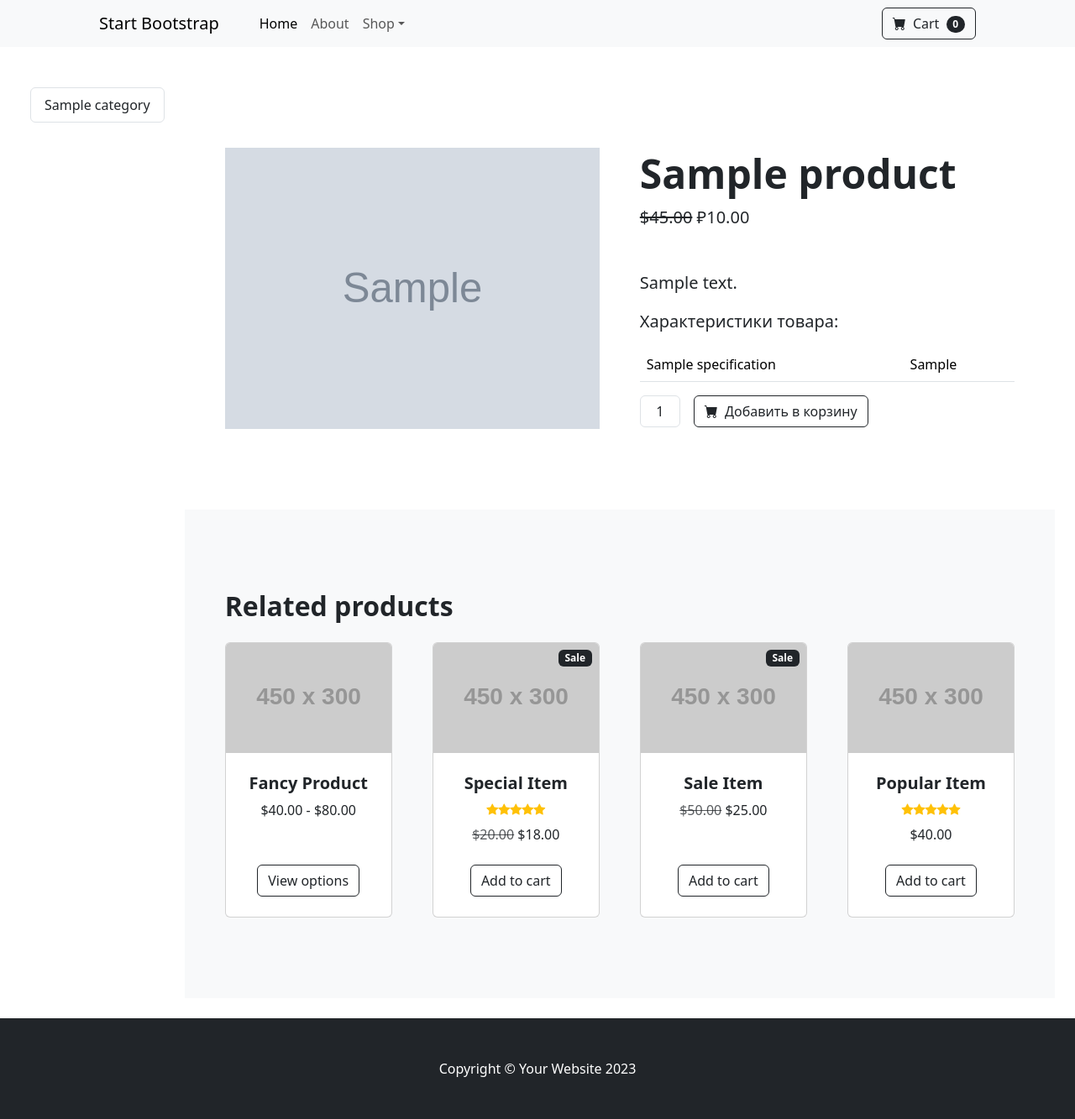
After one commit to ilmush/Shop, a Django app: a page that uses shop/shopApp/templates/base.html in a window 1280 px wide. The commit adds this page. Shown: the whole page at 84% size. Run offline with Django 4.2, Linux system fonts and the light colour scheme; tables that the repository leaves empty hold one stand-in row (values such as "Sample post"); grey boxes marked "Sample" are stand-in pictures; grey boxes labelled with a size stand in for pictures from a placeholder-image service; some libraries are stand-ins or nearby versions.

Commit message:
created category page, created product page and added mixins

```diff
--- /dev/null
+++ b/shop/shopApp/mixins.py
@@ -0,0 +1,10 @@
+from django.views.generic.detail import SingleObjectMixin
+
+from .models import Category
+
+
+class CategoryDetailMixin(SingleObjectMixin):
+    def get_context_data(self, **kwargs):
+        context = super().get_context_data(**kwargs)
+        context['category'] = Category.objects.all()
+        return context
--- a/shop/shopApp/templates/base.html
+++ b/shop/shopApp/templates/base.html
@@ -43,15 +43,22 @@
                 </div>
             </div>
         </nav>
-        <!-- Header-->
-        <header class="bg-dark py-5">
-            <div class="container px-4 px-lg-5 my-5">
-                <div class="text-center text-white">
-                    <h1 class="display-4 fw-bolder">Shop in style</h1>
-                    <p class="lead fw-normal text-white-50 mb-0">With this shop hompeage template</p>
+        <div class="container-fluid p-4 d-flex h-100">
+            <div id="bdSidebar"
+                 class="d-flex flex-column
+                        flex-shrink-0
+                        p-4
+                        text-black offcanvas-md offcanvas-start">
+                <div class="row">
+                    <div class="list-group">
+                        {% for c in category %}
+                        <a href="{{ c.get_absolute_url }}" class="list-group-item">{{ c.name }}</a>
+                        {% endfor %}
                     </div>
                 </div>
-        </header>
+            </div>
+            <div>
+                {% block content %}
                 <!-- Section-->
                 <section class="py-5">
                     <div class="container px-4 px-lg-5 mt-5">
@@ -254,7 +261,12 @@
                             </div>
                         </div>
                     </div>
+
                 </section>
+            {% endblock content %}
+            </div>
+        </div>
+
         <!-- Footer-->
         <footer class="py-5 bg-dark">
             <div class="container"><p class="m-0 text-center text-white">Copyright &copy; Your Website 2023</p></div>
--- /dev/null
+++ b/shop/shopApp/templates/product_detail.html
@@ -0,0 +1,146 @@
+{% extends 'base.html' %}
+
+{% block content %}
+        <section class="py-5">
+            <div class="container px-4 px-lg-5 my-5">
+                <div class="row gx-4 gx-lg-5 align-items-center">
+                    <div class="col-md-6"><img class="card-img-top mb-5 mb-md-0" src="{{ product.image.url }}" /></div>
+                    <div class="col-md-6">
+                        <h1 class="display-5 fw-bolder">{{ product.title }}</h1>
+                        <div class="fs-5 mb-5">
+                            <span class="text-decoration-line-through">$45.00</span>
+                            <span>₽{{ product.price }}</span>
+                        </div>
+                        <p class="lead">{{ product.description }}</p>
+
+                        <p class="lead">Характеристики товара:</p>
+                        <table class="table">
+                            <tbody>
+                            {% for s in product.specifications.all %}
+                            <tr>
+                                <td>{{ s.title }}</td>
+                                <td>{{ s.value }}</td>
+                            </tr>
+                            {% endfor %}
+                            </tbody>
+                        </table>
+
+                        <div class="d-flex">
+                            <input class="form-control text-center me-3" id="inputQuantity" type="num" value="1" style="max-width: 3rem" />
+                            <button class="btn btn-outline-dark flex-shrink-0" type="button">
+                                <i class="bi-cart-fill me-1"></i>
+                                Добавить в корзину
+                            </button>
+                        </div>
+                    </div>
+                </div>
+            </div>
+        </section>
+        <!-- Related items section-->
+        <section class="py-5 bg-light">
+            <div class="container px-4 px-lg-5 mt-5">
+                <h2 class="fw-bolder mb-4">Related products</h2>
+                <div class="row gx-4 gx-lg-5 row-cols-2 row-cols-md-3 row-cols-xl-4 justify-content-center">
+                    <div class="col mb-5">
+                        <div class="card h-100">
+                            <!-- Product image-->
+                            <img class="card-img-top" src="https://dummyimage.com/450x300/dee2e6/6c757d.jpg" alt="..." />
+                            <!-- Product details-->
+                            <div class="card-body p-4">
+                                <div class="text-center">
+                                    <!-- Product name-->
+                                    <h5 class="fw-bolder">Fancy Product</h5>
+                                    <!-- Product price-->
+                                    $40.00 - $80.00
+                                </div>
+                            </div>
+                            <!-- Product actions-->
+                            <div class="card-footer p-4 pt-0 border-top-0 bg-transparent">
+                                <div class="text-center"><a class="btn btn-outline-dark mt-auto" href="#">View options</a></div>
+                            </div>
+                        </div>
+                    </div>
+                    <div class="col mb-5">
+                        <div class="card h-100">
+                            <!-- Sale badge-->
+                            <div class="badge bg-dark text-white position-absolute" style="top: 0.5rem; right: 0.5rem">Sale</div>
+                            <!-- Product image-->
+                            <img class="card-img-top" src="https://dummyimage.com/450x300/dee2e6/6c757d.jpg" alt="..." />
+                            <!-- Product details-->
+                            <div class="card-body p-4">
+                                <div class="text-center">
+                                    <!-- Product name-->
+                                    <h5 class="fw-bolder">Special Item</h5>
+                                    <!-- Product reviews-->
+                                    <div class="d-flex justify-content-center small text-warning mb-2">
+                                        <div class="bi-star-fill"></div>
+                                        <div class="bi-star-fill"></div>
+                                        <div class="bi-star-fill"></div>
+                                        <div class="bi-star-fill"></div>
+                                        <div class="bi-star-fill"></div>
+                                    </div>
+                                    <!-- Product price-->
+                                    <span class="text-muted text-decoration-line-through">$20.00</span>
+                                    $18.00
+                                </div>
+                            </div>
+                            <!-- Product actions-->
+                            <div class="card-footer p-4 pt-0 border-top-0 bg-transparent">
+                                <div class="text-center"><a class="btn btn-outline-dark mt-auto" href="#">Add to cart</a></div>
+                            </div>
+                        </div>
+                    </div>
+                    <div class="col mb-5">
+                        <div class="card h-100">
+                            <!-- Sale badge-->
+                            <div class="badge bg-dark text-white position-absolute" style="top: 0.5rem; right: 0.5rem">Sale</div>
+                            <!-- Product image-->
+                            <img class="card-img-top" src="https://dummyimage.com/450x300/dee2e6/6c757d.jpg" alt="..." />
+                            <!-- Product details-->
+                            <div class="card-body p-4">
+                                <div class="text-center">
+                                    <!-- Product name-->
+                                    <h5 class="fw-bolder">Sale Item</h5>
+                                    <!-- Product price-->
+                                    <span class="text-muted text-decoration-line-through">$50.00</span>
+                                    $25.00
+                                </div>
+                            </div>
+                            <!-- Product actions-->
+                            <div class="card-footer p-4 pt-0 border-top-0 bg-transparent">
+                                <div class="text-center"><a class="btn btn-outline-dark mt-auto" href="#">Add to cart</a></div>
+                            </div>
+                        </div>
+                    </div>
+                    <div class="col mb-5">
+                        <div class="card h-100">
+                            <!-- Product image-->
+                            <img class="card-img-top" src="https://dummyimage.com/450x300/dee2e6/6c757d.jpg" alt="..." />
+                            <!-- Product details-->
+                            <div class="card-body p-4">
+                                <div class="text-center">
+                                    <!-- Product name-->
+                                    <h5 class="fw-bolder">Popular Item</h5>
+                                    <!-- Product reviews-->
+                                    <div class="d-flex justify-content-center small text-warning mb-2">
+                                        <div class="bi-star-fill"></div>
+                                        <div class="bi-star-fill"></div>
+                                        <div class="bi-star-fill"></div>
+                                        <div class="bi-star-fill"></div>
+                                        <div class="bi-star-fill"></div>
+                                    </div>
+                                    <!-- Product price-->
+                                    $40.00
+                                </div>
+                            </div>
+                            <!-- Product actions-->
+                            <div class="card-footer p-4 pt-0 border-top-0 bg-transparent">
+                                <div class="text-center"><a class="btn btn-outline-dark mt-auto" href="#">Add to cart</a></div>
+                            </div>
+                        </div>
+                    </div>
+                </div>
+            </div>
+        </section>
+
+{% endblock content %}
--- a/shop/shopApp/urls.py
+++ b/shop/shopApp/urls.py
@@ -1,8 +1,10 @@
 from django.urls import path
 
-from .views import test_view
-
+from .views import BaseView, ProductDetailView, CategoryDetailView
 
 urlpatterns = [
-    path('', test_view, name='base')
+    path('', BaseView.as_view(), name='base'),
+    path('products/<str:slug>/', ProductDetailView.as_view(), name='product_detail'),
+    path('category/<str:slug>/', CategoryDetailView.as_view(), name='category_detail'),
+
 ]
--- a/shop/shopApp/views.py
+++ b/shop/shopApp/views.py
@@ -1,5 +1,28 @@
 from django.shortcuts import render
+from django.views import View
+from django.views.generic import DetailView
+
+from .models import *
+from .mixins import CategoryDetailMixin
 
 
-def test_view(request):
-    return render(request, 'base.html', {})
+class BaseView(View):
+    def get(self, request, *args, **kwargs):
+        category = Category.objects.all()
+        return render(request, 'base.html', {'category': category})
+
+
+class CategoryDetailView(CategoryDetailMixin, DetailView):
+    model = Category
+    queryset = Category.objects.all()
+    context_object_name = 'category'
+    template_name = 'category_detail.html'
+    slug_url_kwarg = 'slug'
+
+
+class ProductDetailView(CategoryDetailMixin, DetailView):
+    model = Product
+    queryset = Product.objects.all()
+    context_object_name = 'product'
+    template_name = 'product_detail.html'
+    slug_url_kwarg = 'slug'
```
Also changed, not shown: shop/shopApp/models.py (+15 -9 lines), shop/shopApp/templates/category_detail.html (added, +7 -0 lines), shop/shopApp/migrations/0001_initial.py. Lines whose indentation alone changed are shown as unchanged.
